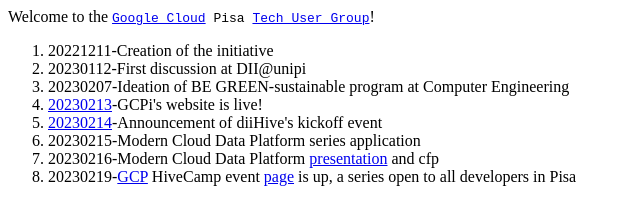
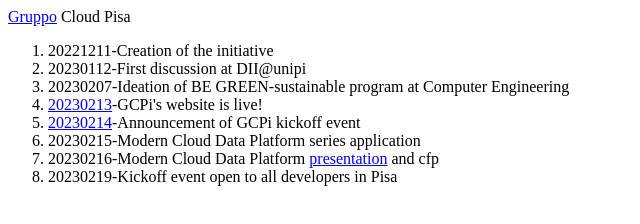
Before and after one commit to diiHive/diiHive.github.io, a plain HTML site: page index.html in a window 1280 px wide. Shown: the whole page, without its empty margins (0-640 px from the left). Drawn offline with Linux system fonts and the light colour scheme.

Commit message:
Update index.html

```diff
--- a/index.html
+++ b/index.html
@@ -4,17 +4,17 @@
   <link rel="stylesheet" type="text/css" href="style.css">
 </head>
 <body>
-  <p1>Welcome to the <code><a href="https://www.youtube.com/@googlecloudtech">Google Cloud</a> Pisa <a href="https://www.techtarget.com/whatis/definition/user-group">Tech User Group</a></code>!</p1>
+  <p1><a href="https://www.techtarget.com/whatis/definition/user-group">Gruppo</a> Cloud Pisa</p1>
   <nav class="milestones">
     <ol>
         <li class="milestone">20221211-Creation of the initiative</li>
         <li class="milestone">20230112-First discussion at DII@unipi</li>
         <li class="milestone">20230207-Ideation of BE GREEN-sustainable program at Computer Engineering</li>
         <li class="milestone"><a href="index">20230213</a>-GCPi's website is live!</li>
-        <li class="milestone"><a href="20230214">20230214</a>-Announcement of diiHive's kickoff event</li>
+        <li class="milestone"><a href="20230214">20230214</a>-Announcement of GCPi kickoff event</li>
         <li class="milestone">20230215-Modern Cloud Data Platform series application</li>
         <li class="milestone">20230216-Modern Cloud Data Platform <a href="20230215CloudDataPlatform.pdf">presentation</a> and cfp</li>
-        <li class="milestone">20230219-<a href="https://cloud.google.com">GCP</a> HiveCamp event <a href="https://www.linkedin.com/events/7033019119323017216">page</a> is up, a series open to all developers in Pisa</li>
+        <li class="milestone">20230219-Kickoff event open to all developers in Pisa</li>
     </ol>
 </nav>
   </body>
```
